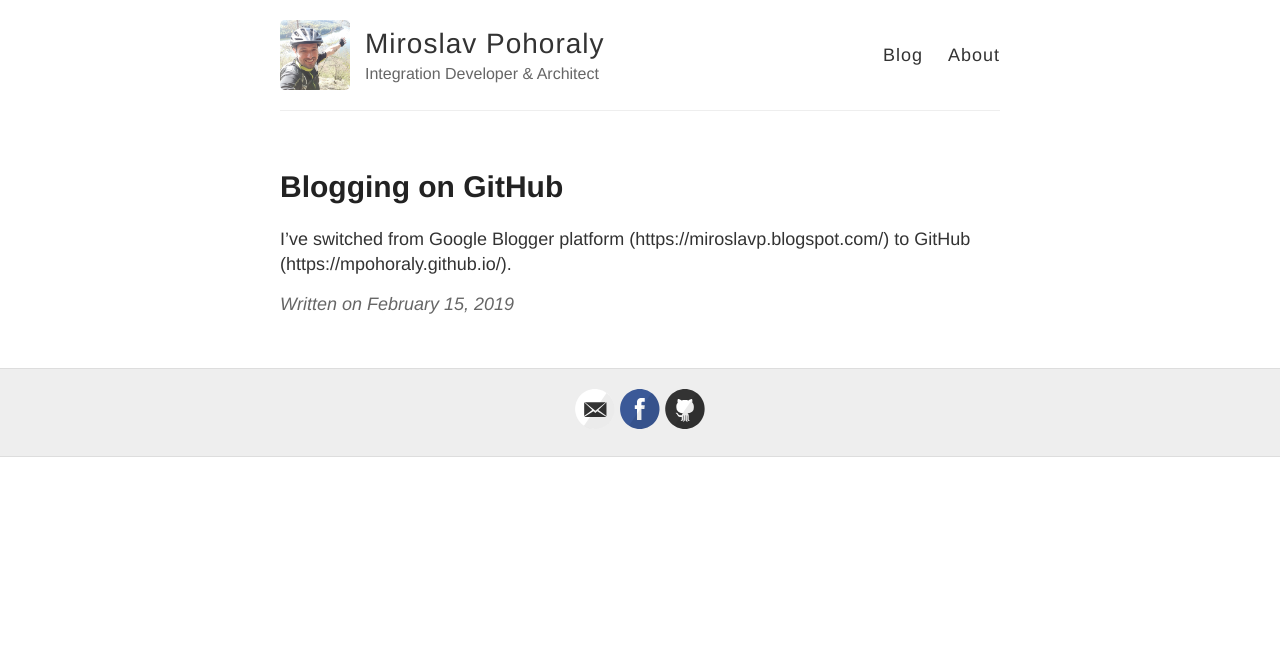
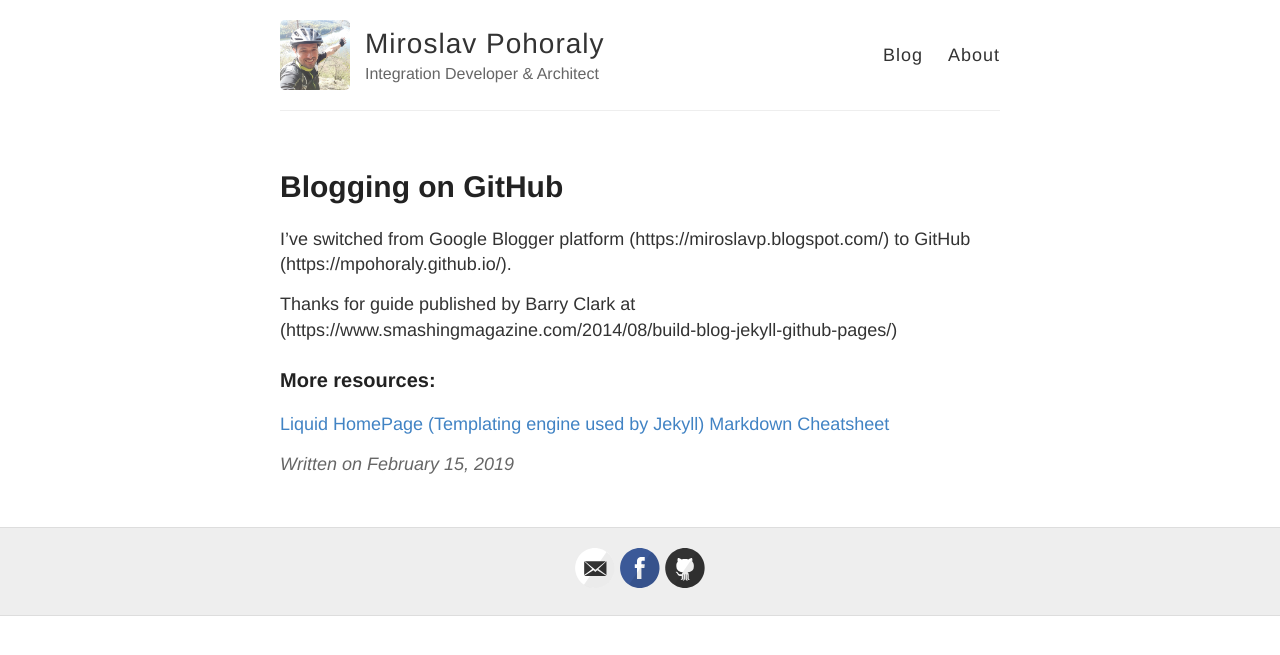
Before and after one commit to mpohoraly/mpohoraly.github.io, a Jekyll site: the page built from _posts/2019-2-15-Blogging-on-Github.md, in a window 1280 px wide. Shown: the top 655 px of the page. Built offline with Jekyll 4.4.1, drawn with Linux system fonts in a browser that asks for light colours.

Commit message:
Update 2019-2-15-Blogging-on-Github.md

```diff
--- a/_posts/2019-2-15-Blogging-on-Github.md
+++ b/_posts/2019-2-15-Blogging-on-Github.md
@@ -4,3 +4,9 @@ title: Blogging on GitHub
 ---
 
 I've switched from Google Blogger platform (https://miroslavp.blogspot.com/) to GitHub (https://mpohoraly.github.io/).
+
+Thanks for guide published by Barry Clark at (https://www.smashingmagazine.com/2014/08/build-blog-jekyll-github-pages/)
+
+### More resources:
+[Liquid HomePage (Templating engine used by Jekyll)](https://shopify.github.io/liquid/)
+[Markdown Cheatsheet](https://github.com/adam-p/markdown-here/wiki/Markdown-Cheatsheet)
```
